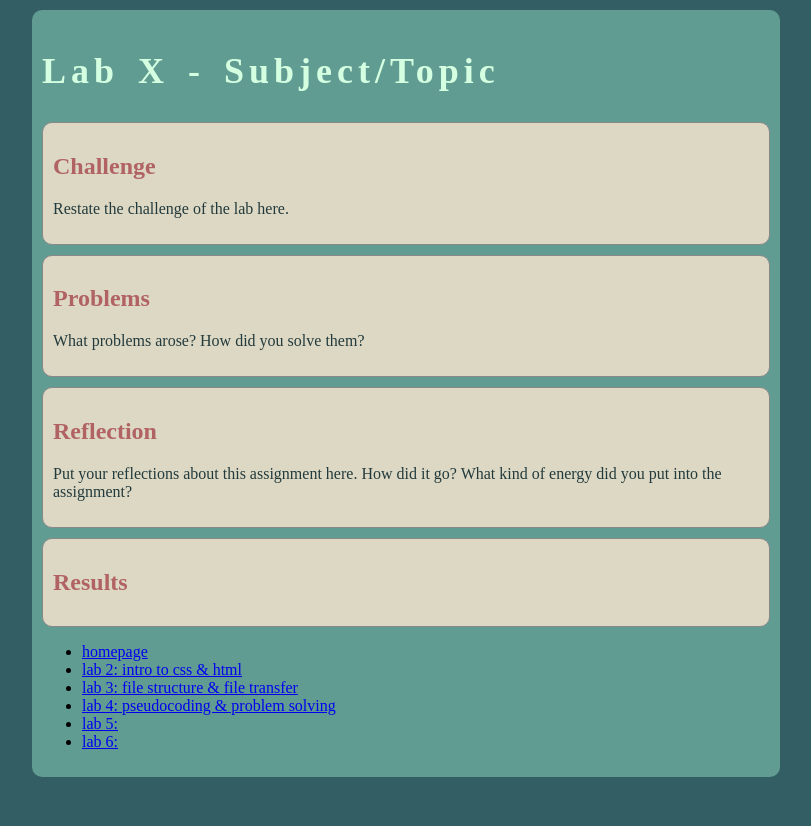
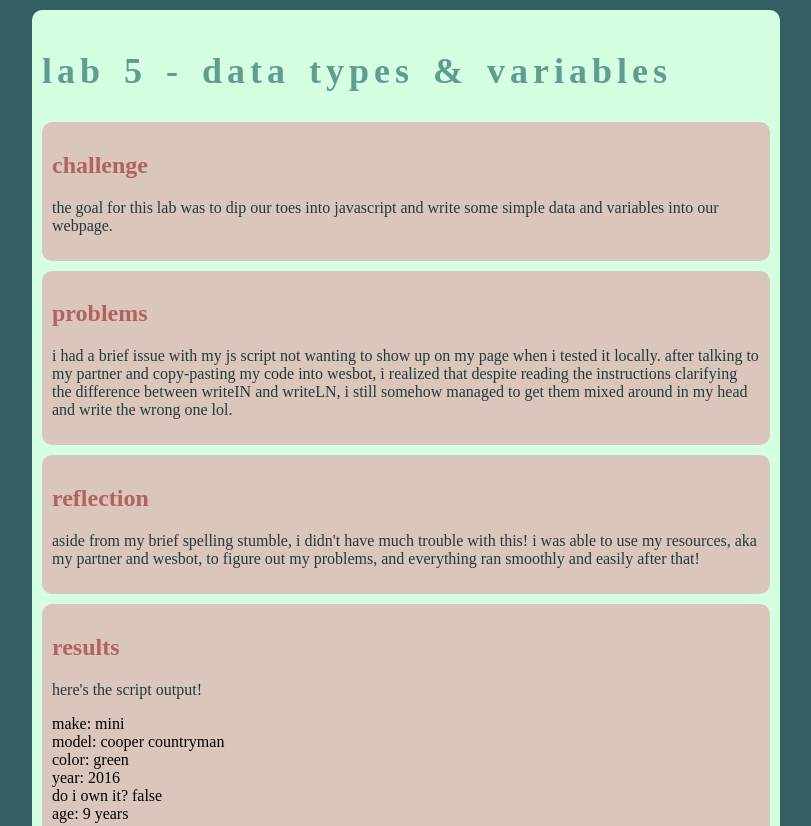
Before and after one commit to starfishhie/art101, a plain HTML site: page lab5/index.html in a window 1280 px wide. Shown: the top 826 px of the page, without its empty margins (234-1045 px from the left). Before the commit the page ends 800 px from the top, so only its background shows below. Drawn offline with nearby package versions, Linux system fonts and the light colour scheme.

Commit message:
lab 5 js intro

```diff
--- a/lab5/css/lab.css
+++ b/lab5/css/lab.css
@@ -1,9 +1,23 @@
 /* Here we can set styles for this lab page that we don't want to effect others pages */
 
 /* the period in a CSS selector selects an element by class, e.g., class="minor-section" */
+#content {
+  background-color: #d4ffe1;
+  overflow: auto;
+}
+
 .minor-section {
-    padding: 10px;
-    margin-bottom: 10px;
-    border: solid 1px #888;
-    background-color: #DDD8C4;
-  }
+  overflow: auto;
+}
+h1 {
+  color:#619c92;
+}
+
+img.screenshot {
+  margin-top: 20px;
+  width: 100%;
+}
+
+a,li {
+  color: #619c92;
+}
--- a/lab5/index.html
+++ b/lab5/index.html
@@ -2,7 +2,7 @@
 <html>
 <head>
 	<!-- This title is used for tabs and bookmarks -->
-	<title>Lab X - Subject/Topic</title>
+	<title>lab 5 - data types & variables</title>
 
 	<!-- Use UTF character set, a good idea with any webpage -->
   	<meta charset="UTF-8" />
@@ -23,25 +23,32 @@
 	<!-- Style this page by changing the CSS in ../css/site.css or css/lab.css -->
 	<main id="content">
 		<section>
-			<h1>Lab X - Subject/Topic</h1>
+			<h1>lab 5 - data types & variables</h1>
 			<div class="minor-section">
-					<h2>Challenge</h2>
-					<p>Restate the challenge of the lab here.</p>
+					<h2>challenge</h2>
+					<p>the goal for this lab was to dip our toes into javascript and write some simple data and variables into our webpage.</p>
 			</div>
 
 			<div class="minor-section">
-					<h2>Problems</h2>
-					<p>What problems arose? How did you solve them? </p>
+					<h2>problems</h2>
+					<p>i had a brief issue with my js script not wanting to show up on my page when i tested it locally. after talking to my partner and copy-pasting my code into wesbot, i realized that despite reading the instructions clarifying the difference between writeIN and writeLN, i still somehow managed to get them mixed around in my head and write the wrong one lol.</p>
 			</div>
 
 			<div class="minor-section">
-					<h2>Reflection</h2>
-					<p>Put your reflections about this assignment here. How did it go? What kind of energy did you put into the assignment? </p>
+					<h2>reflection</h2>
+					<p>aside from my brief spelling stumble, i didn't have much trouble with this! i was able to use my resources, aka my partner and wesbot, to figure out my problems, and everything ran smoothly and easily after that!</p>
 			</div>
 
 			<div class="minor-section">
-					<h2>Results</h2>
-					<div id="output"></div>
+					<h2>results</h2>
+					<p>here's the script output!</p>
+					<div class="output">
+						<script type="text/javascript" src="js/lab.js"></script>
+					</div>
+					<img class="screenshot" src="img/console-ss.png">
+						<p>image: js code in console</p>
+					<img class="screenshot" src="img/js-ss.png">
+						<p>image: js code in vs code</p>
 			</div>
 		</section>
 		<nav id="links">
@@ -51,7 +58,7 @@
 				<li><a href="../lab2/index.html">lab 2: intro to css & html</a></li>
 				<li><a href="../lab3/index.html">lab 3: file structure & file transfer</a></li>
 				<li><a href="../lab4/index.html">lab 4: pseudocoding & problem solving</a></li>
-				<li><a href="../lab5/index.html">lab 5:</a></li>
+				<li><a href="../lab5/index.html">lab 5: data types & variables</a></li>
 				<li><a href="../lab6/index.html">lab 6:</a></li>
 			</ul>
 		</nav>
--- a/lab5/js/lab.js
+++ b/lab5/js/lab.js
@@ -1,21 +1,22 @@
-// index.js - purpose and description here
-// Author: Your Name
-// Date:
+// index.js - lab 5
+// author: rhys muth
+// date: 04.24.25
 
-// Constants
+// defining variables
+const make = "mini";
+const model = "cooper countryman";
+const color = "green";
+const carYear = 2016;
+const currentYear = 2025;
+let ownIt = false;
 
-// Functions
+// calculation
+let carAge = currentYear - carYear;
 
-// this is an example function and this comment tells what it doees and what parameters are passed to it.
-function myFunction(param1, param2) {
-  // some code here
-  // return results;
-}
-
-function main() {
-  console.log("Main function started.");
-  // the code that makes everything happen
-}
-
-// let's get this party started
-main();
+// output
+document.writeln("make: " + make + "<br>");
+document.writeln("model: " + model + "<br>");
+document.writeln("color: " + color + "<br>");
+document.writeln("year: " + carYear + "<br>");
+document.writeln("do i own it? " + ownIt + "<br>");
+document.writeln("age: " + carAge + " years<br>");
```
Also changed, not shown: index.html (+1 -1 lines), lab2/index.html (+1 -1 lines), lab3/index.html (+1 -1 lines), lab4/index.html (+1 -1 lines), lab5/img/console-ss.png (added), lab5/img/js-ss.png (added).
